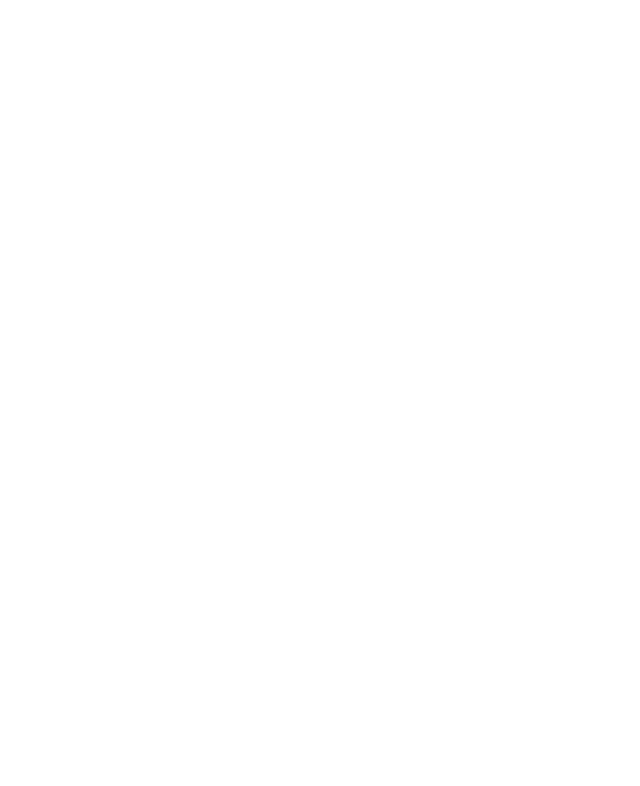
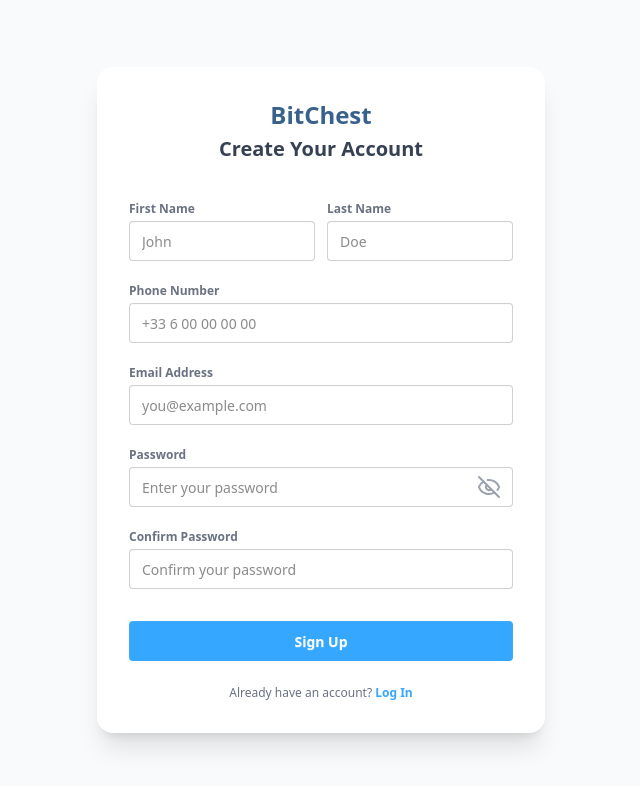
Before and after one commit to brume-dev/bit-chest-frontend, a React (Vite) app: page /auth in a window 1280 px wide. Before the commit this address had no page. Shown: the top 786 px of the page, without its empty margins (319-959 px from the left). Built offline with nearby package versions, Linux system fonts and the light colour scheme; no server answers; a web font is replaced by a local one.

Commit message:
feat: add AuthPage component and route

```diff
--- a/src/main.tsx
+++ b/src/main.tsx
@@ -1,16 +1,23 @@
 import { StrictMode } from "react";
 import { createRoot } from "react-dom/client";
 import { BrowserRouter, Route, Routes } from "react-router";
+import { QueryClient, QueryClientProvider } from "@tanstack/react-query";
 import { IndexPage } from "./pages/index-page";
+import { AuthPage } from "./pages/AuthPage";
 import "./index.css";
+
+const queryClient = new QueryClient();
 
 // biome-ignore lint/style/noNonNullAssertion: <>
 createRoot(document.querySelector("#root")!).render(
   <StrictMode>
-    <BrowserRouter>
-      <Routes>
-        <Route path="/" element={<IndexPage />} />
-      </Routes>
-    </BrowserRouter>
+    <QueryClientProvider client={queryClient}>
+      <BrowserRouter>
+        <Routes>
+          <Route path="/" element={<IndexPage />} />
+          <Route path="/auth" element={<AuthPage />} />
+        </Routes>
+      </BrowserRouter>
+    </QueryClientProvider>
   </StrictMode>,
 );
--- /dev/null
+++ b/src/pages/AuthPage.tsx
@@ -0,0 +1,239 @@
+import React, { useState } from "react";
+import { useLogin, useRegister } from "../lib/hooks.ts";
+import { Eye, EyeOff } from "lucide-react";
+
+export function AuthPage() {
+  const [isLogin, setIsLogin] = useState(false);
+  const [showPassword, setShowPassword] = useState(false);
+  const [formData, setFormData] = useState({
+    firstName: "",
+    lastName: "",
+    phone: "",
+    email: "",
+    password: "",
+    confirmPassword: "",
+  });
+
+  const loginMutation = useLogin();
+  const registerMutation = useRegister();
+
+  const handleChange = (e: React.ChangeEvent<HTMLInputElement>) =>
+    setFormData((prev) => ({ ...prev, [e.target.name]: e.target.value }));
+
+  const handleSubmit = (e: React.FormEvent<HTMLFormElement>) => {
+    e.preventDefault();
+
+    if (isLogin) {
+      loginMutation.mutate({
+        email: formData.email,
+        password: formData.password,
+      });
+    } else {
+      if (formData.password !== formData.confirmPassword) return;
+      registerMutation.mutate({
+        firstName: formData.firstName,
+        lastName: formData.lastName,
+        phoneNumber: formData.phone,
+        email: formData.email,
+        password: formData.password,
+      });
+    }
+  };
+
+  const passwordsMatch =
+    formData.confirmPassword === "" ||
+    formData.password === formData.confirmPassword;
+
+  const isPending = loginMutation.isPending || registerMutation.isPending;
+  const errorMessage =
+    loginMutation.error?.message || registerMutation.error?.message;
+
+  return (
+    <div className="min-h-screen bg-slate-50 flex items-center justify-center p-4">
+      <div className="bg-white rounded-2xl shadow-xl w-full max-w-md p-6 sm:p-8">
+        {/* Header */}
+        <div className="text-center mb-8">
+          <h1 className="text-2xl font-bold text-[#38618c] mb-1">BitChest</h1>
+          <h2 className="text-xl font-semibold text-gray-700">
+            {isLogin ? "Login" : "Create Your Account"}
+          </h2>
+        </div>
+
+        <form onSubmit={handleSubmit} className="space-y-4">
+          {/* Name & Phone — register only */}
+          {!isLogin && (
+            <div className="flex gap-3">
+              <Field label="First Name">
+                <input
+                  type="text"
+                  name="firstName"
+                  placeholder="John"
+                  className="input input-bordered w-full text-sm"
+                  value={formData.firstName}
+                  onChange={handleChange}
+                  required
+                />
+              </Field>
+              <Field label="Last Name">
+                <input
+                  type="text"
+                  name="lastName"
+                  placeholder="Doe"
+                  className="input input-bordered w-full text-sm"
+                  value={formData.lastName}
+                  onChange={handleChange}
+                  required
+                />
+              </Field>
+            </div>
+          )}
+
+          {!isLogin && (
+            <Field label="Phone Number">
+              <input
+                type="tel"
+                name="phone"
+                placeholder="+33 6 00 00 00 00"
+                className="input input-bordered w-full text-sm"
+                value={formData.phone}
+                onChange={handleChange}
+                required
+              />
+            </Field>
+          )}
+
+          {/* Email */}
+          <Field label="Email Address">
+            <input
+              type="email"
+              name="email"
+              placeholder="you@example.com"
+              className="input input-bordered w-full text-sm"
+              value={formData.email}
+              onChange={handleChange}
+              required
+            />
+          </Field>
+
+          {/* Password */}
+          <Field label="Password">
+            <div className="relative">
+              <input
+                type={showPassword ? "text" : "password"}
+                name="password"
+                placeholder="Enter your password"
+                className="input input-bordered w-full pr-10 text-sm"
+                value={formData.password}
+                onChange={handleChange}
+                required
+              />
+              <button
+                type="button"
+                onClick={() => setShowPassword((v) => !v)}
+                className="absolute inset-y-0 right-3 flex items-center text-gray-400 hover:text-gray-600"
+              >
+                {showPassword ? <Eye /> : <EyeOff />}
+              </button>
+            </div>
+          </Field>
+
+          {/* Confirm Password */}
+          {!isLogin && (
+            <Field label="Confirm Password">
+              <input
+                type={showPassword ? "text" : "password"}
+                name="confirmPassword"
+                placeholder="Confirm your password"
+                className={`input input-bordered w-full text-sm ${!passwordsMatch ? "input-error" : ""}`}
+                value={formData.confirmPassword}
+                onChange={handleChange}
+                required
+              />
+              {!passwordsMatch && (
+                <span className="text-xs text-[#ff5964] mt-1 block">
+                  Passwords do not match.
+                </span>
+              )}
+            </Field>
+          )}
+
+          {/* Error */}
+          {errorMessage && (
+            <p className="text-[#ff5964] text-xs text-center font-medium">
+              {errorMessage}
+            </p>
+          )}
+
+          {/* Submit */}
+          <button
+            type="submit"
+            disabled={isPending}
+            className="btn w-full mt-4 bg-[#35a7ff] hover:bg-blue-400 text-white border-none disabled:bg-gray-300"
+          >
+            {isPending ? (
+              <span className="loading loading-spinner loading-sm" />
+            ) : isLogin ? (
+              "Sign In"
+            ) : (
+              "Sign Up"
+            )}
+          </button>
+        </form>
+
+        {/* Footer */}
+        <div className="text-center mt-6 text-xs text-gray-500 space-y-2">
+          {isLogin ? (
+            <>
+              <p>
+                Don't have an account?{" "}
+                <button
+                  type="button"
+                  onClick={() => setIsLogin(false)}
+                  className="text-[#35a7ff] hover:underline font-semibold"
+                >
+                  Sign up
+                </button>
+              </p>
+              <p>
+                <button type="button" className="hover:underline">
+                  Forgot password?
+                </button>
+              </p>
+            </>
+          ) : (
+            <p>
+              Already have an account?{" "}
+              <button
+                type="button"
+                onClick={() => setIsLogin(true)}
+                className="text-[#35a7ff] hover:underline font-semibold"
+              >
+                Log In
+              </button>
+            </p>
+          )}
+        </div>
+      </div>
+    </div>
+  );
+}
+
+// ─── Helper component ─────────────────────────────────────────────────────────
+function Field({
+  label,
+  children,
+}: {
+  label: string;
+  children: React.ReactNode;
+}) {
+  return (
+    <div className="form-control w-full">
+      <label className="label pt-0 pb-1">
+        <span className="label-text text-xs font-semibold text-gray-500">
+          {label}
+        </span>
+      </label>
+      {children}
+    </div>
+  );
+}
```
